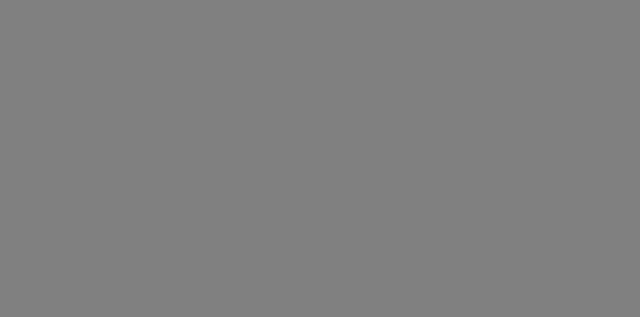
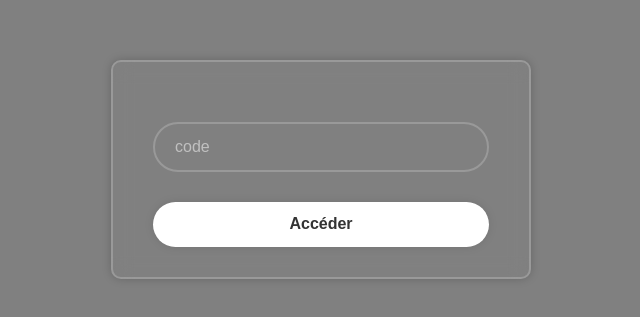
Before and after one commit to YashLeBg/SiteWebMusic, a React (Vite) app in the folder Code/music-app/: page / in a window 1280 px wide. Shown: the part 231-548 px from the top of the page, without its empty margins (319-959 px from the left). Built offline with nearby package versions, Linux system fonts and the light colour scheme.

Commit message:
Update app.tsx

```diff
--- a/Code/music-app/src/App.tsx
+++ b/Code/music-app/src/App.tsx
@@ -22,7 +22,7 @@ function App() {
     <Router>
       <div className="App">
         <Switch>
-          <Route exact path="/connexion">
+          <Route exact path="/">
             <Connexion />
           </Route>
           <Route path="/launch">
```
